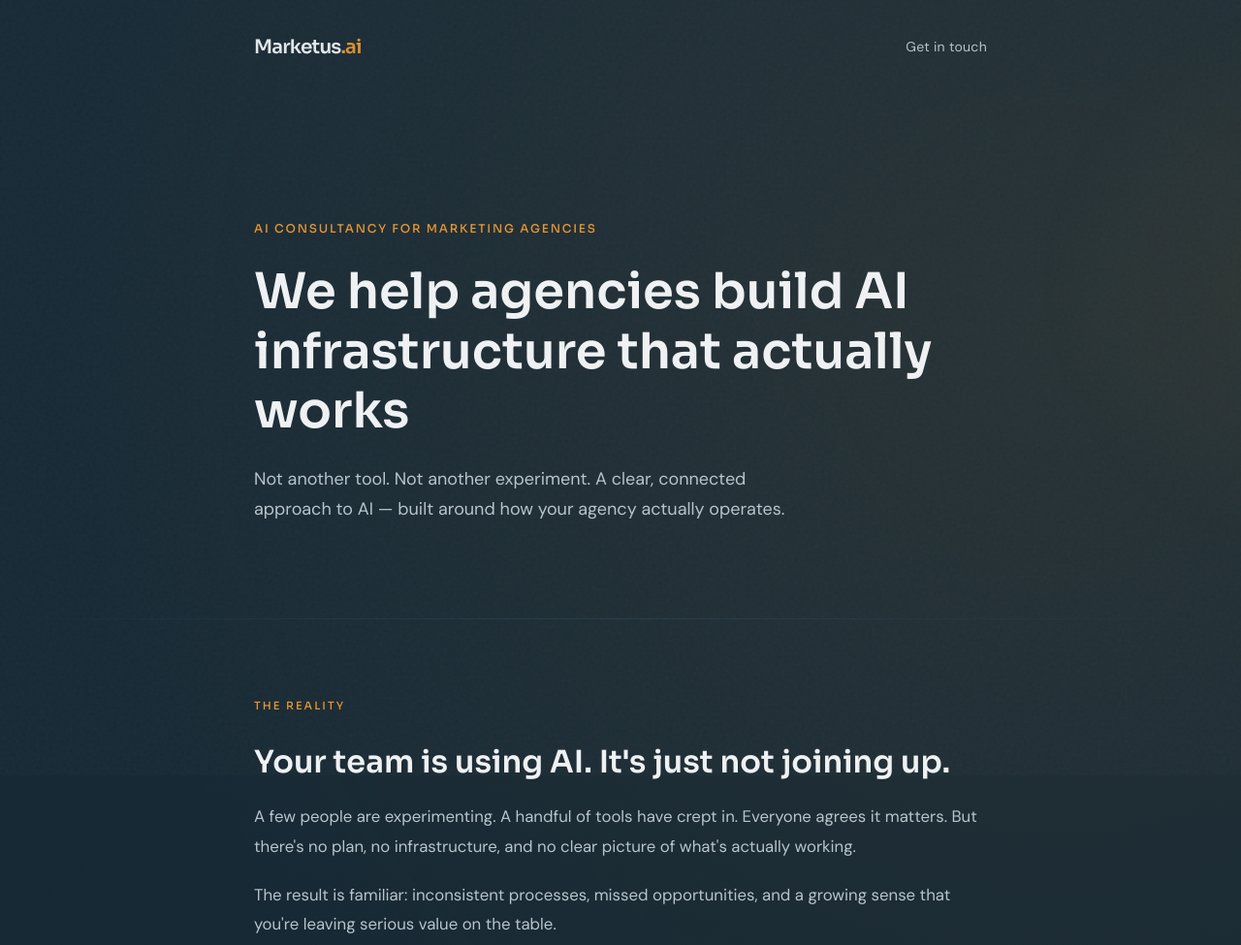
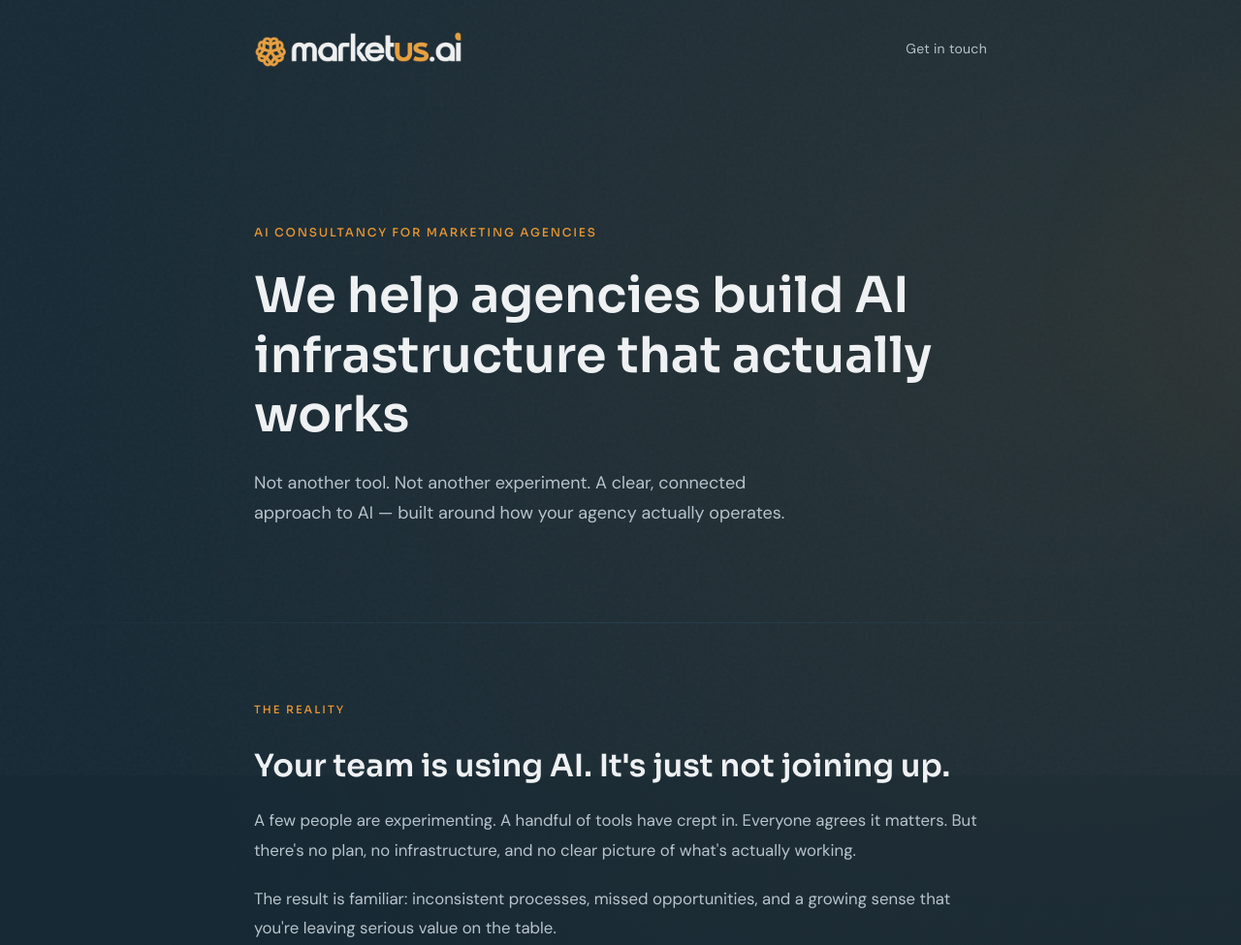
Before and after one commit to bigfish777-dog/marketus-ai, a plain HTML site: page index.html in a window 1280 px wide. Shown: the top 975 px of the page at 97% size. Drawn offline with Linux system fonts and the light colour scheme.

Commit message:
Add provided Marketus logo

```diff
--- a/index.html
+++ b/index.html
@@ -19,7 +19,7 @@
   <body>
     <nav>
       <div class="container">
-        <div class="nav-logo" aria-label="Marketus.ai wordmark">Marketus<span>.ai</span></div>
+        <img src="logo-wordmark.png" alt="Marketus.ai" class="nav-logo" />
         <a href="#contact" class="nav-link">Get in touch</a>
       </div>
     </nav>
--- a/styles.css
+++ b/styles.css
@@ -59,16 +59,10 @@
 }
 
 .nav-logo {
-  font-family: 'Sora', sans-serif;
-  font-size: 1.25rem;
-  font-weight: 600;
-  letter-spacing: -0.04em;
-  color: var(--white);
-  opacity: 0.95;
-}
-
-.nav-logo span {
-  color: var(--orange);
+  height: 38px;
+  width: auto;
+  display: block;
+  opacity: 0.98;
 }
 
 .nav-link {
@@ -359,6 +353,6 @@
   }
 
   .nav-logo {
-    font-size: 1.05rem;
+    height: 28px;
   }
 }
```
Also changed, not shown: logo-wordmark.png (added).
